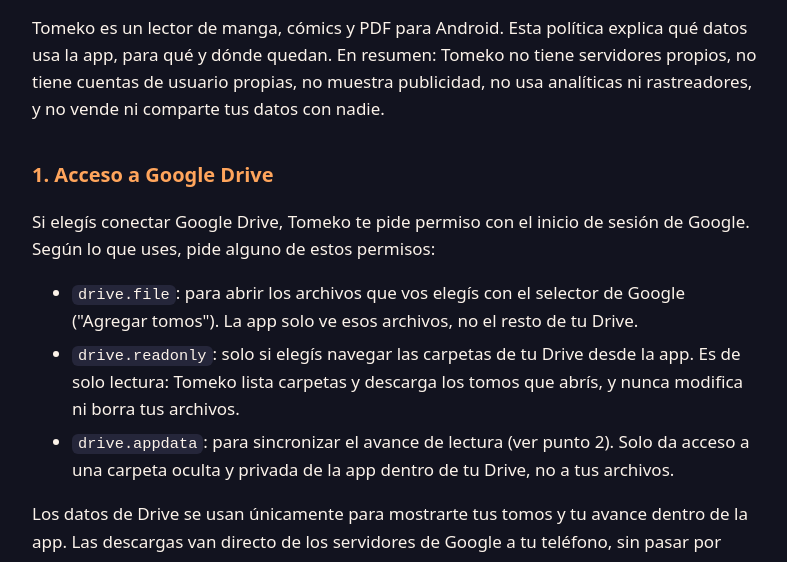
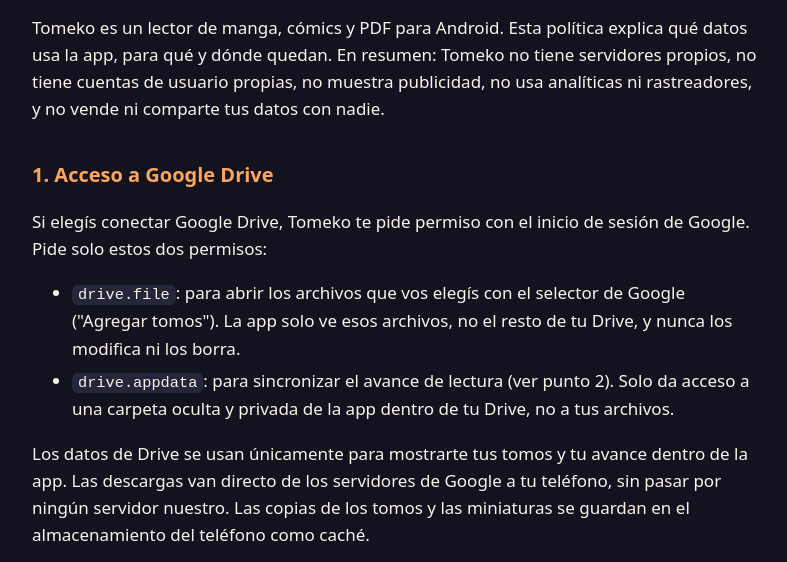
Before and after one commit to ulisesuy/tomeko_web, a plain HTML site: page privacidad.html in a window 1280 px wide. Shown: the part 187-749 px from the top of the page, without its empty margins (244-1031 px from the left). Drawn offline with Linux system fonts and the light colour scheme.

Commit message:
Privacidad: la app ya no pide drive.readonly
Co-Authored-By: Claude Opus 5.5 <noreply@anthropic.com>
Claude-Session: https://claude.ai/code/session_01StwQCEWSUziRgrfhRD31Ja

```diff
--- a/privacidad.html
+++ b/privacidad.html
@@ -16,10 +16,9 @@
 <p>Tomeko es un lector de manga, cómics y PDF para Android. Esta política explica qué datos usa la app, para qué y dónde quedan. En resumen: Tomeko no tiene servidores propios, no tiene cuentas de usuario propias, no muestra publicidad, no usa analíticas ni rastreadores, y no vende ni comparte tus datos con nadie.</p>
 
 <h2>1. Acceso a Google Drive</h2>
-<p>Si elegís conectar Google Drive, Tomeko te pide permiso con el inicio de sesión de Google. Según lo que uses, pide alguno de estos permisos:</p>
+<p>Si elegís conectar Google Drive, Tomeko te pide permiso con el inicio de sesión de Google. Pide solo estos dos permisos:</p>
 <ul>
-  <li><code>drive.file</code>: para abrir los archivos que vos elegís con el selector de Google ("Agregar tomos"). La app solo ve esos archivos, no el resto de tu Drive.</li>
-  <li><code>drive.readonly</code>: solo si elegís navegar las carpetas de tu Drive desde la app. Es de solo lectura: Tomeko lista carpetas y descarga los tomos que abrís, y nunca modifica ni borra tus archivos.</li>
+  <li><code>drive.file</code>: para abrir los archivos que vos elegís con el selector de Google ("Agregar tomos"). La app solo ve esos archivos, no el resto de tu Drive, y nunca los modifica ni los borra.</li>
   <li><code>drive.appdata</code>: para sincronizar el avance de lectura (ver punto 2). Solo da acceso a una carpeta oculta y privada de la app dentro de tu Drive, no a tus archivos.</li>
 </ul>
 <p>Los datos de Drive se usan únicamente para mostrarte tus tomos y tu avance dentro de la app. Las descargas van directo de los servidores de Google a tu teléfono, sin pasar por ningún servidor nuestro. Las copias de los tomos y las miniaturas se guardan en el almacenamiento del teléfono como caché.</p>
```
